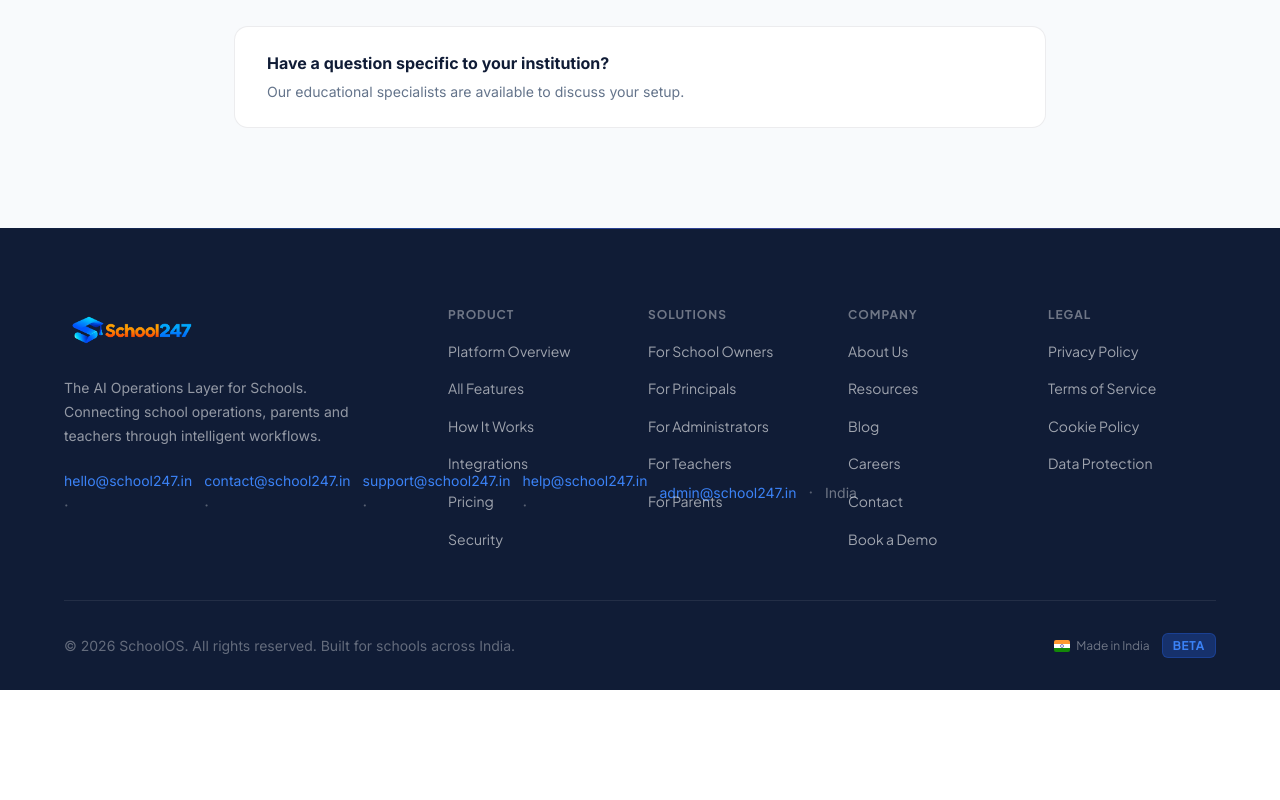
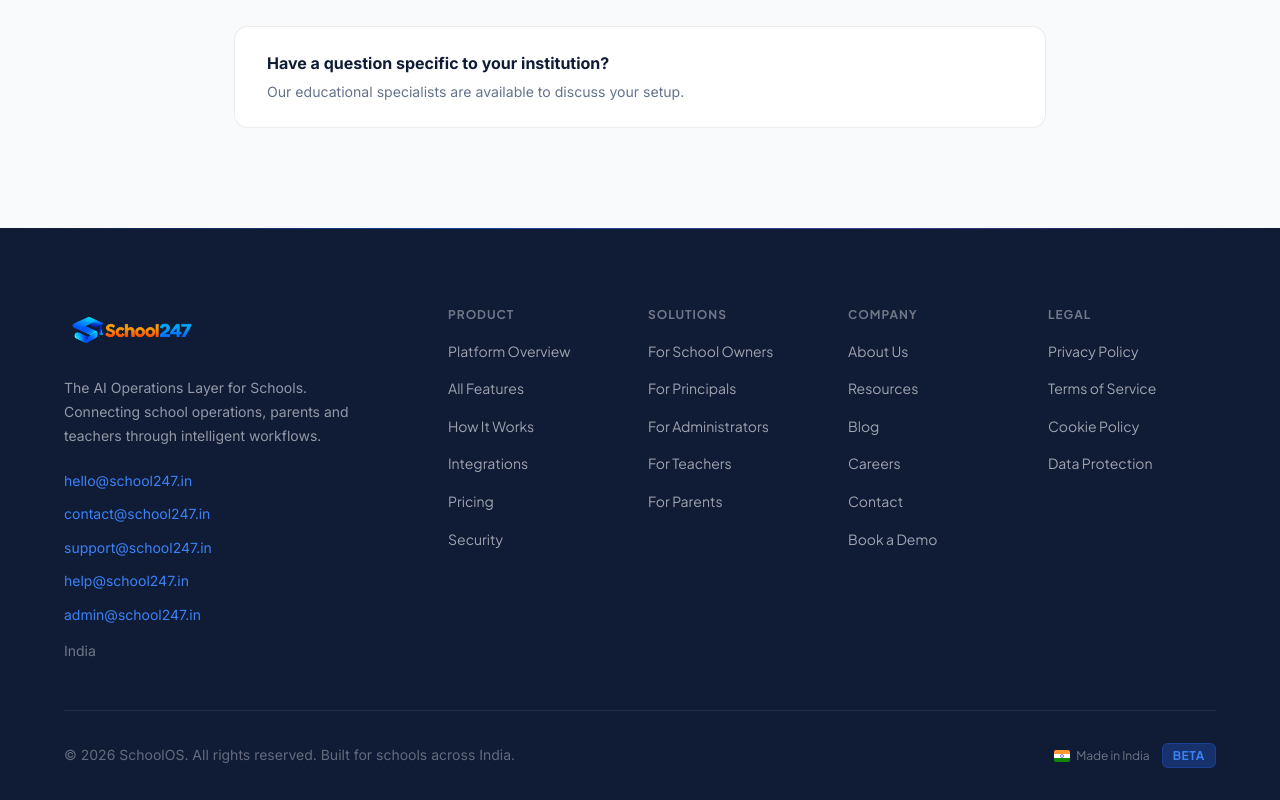
Before and after one commit to notaanidhya/schoolos_247, a Next.js app: page / in a window 1280 px wide. Shown: the part 9873-10673 px from the top of the page. Before the commit the page ends 10563 px from the top, so only its background shows below. Built offline with nearby package versions, Linux system fonts and the light colour scheme.

Commit message:
Refactor contact styles in Footer.module.css
Updated contact section styles for better layout and spacing.

```diff
--- a/src/components/Footer.module.css
+++ b/src/components/Footer.module.css
@@ -181,8 +181,9 @@
 
 .contact {
   display: flex;
-  align-items: center;
-  gap: var(--space-3);
+  flex-direction: column;
+  align-items: flex-start;
+  gap: var(--space-2);
 }
 
 .contactLink {
@@ -194,8 +195,12 @@
 
 .contactLink:hover { color: white; }
 
-.contactSep { color: rgba(255,255,255,0.3); }
-.contactText { font-size: var(--text-sm); color: rgba(255,255,255,0.4); }
+.contactSep { display: none; }
+.contactText {
+  font-size: var(--text-sm);
+  color: rgba(255,255,255,0.4);
+  margin-top: var(--space-1);
+}
 
 /* Links */
 .links {
```
